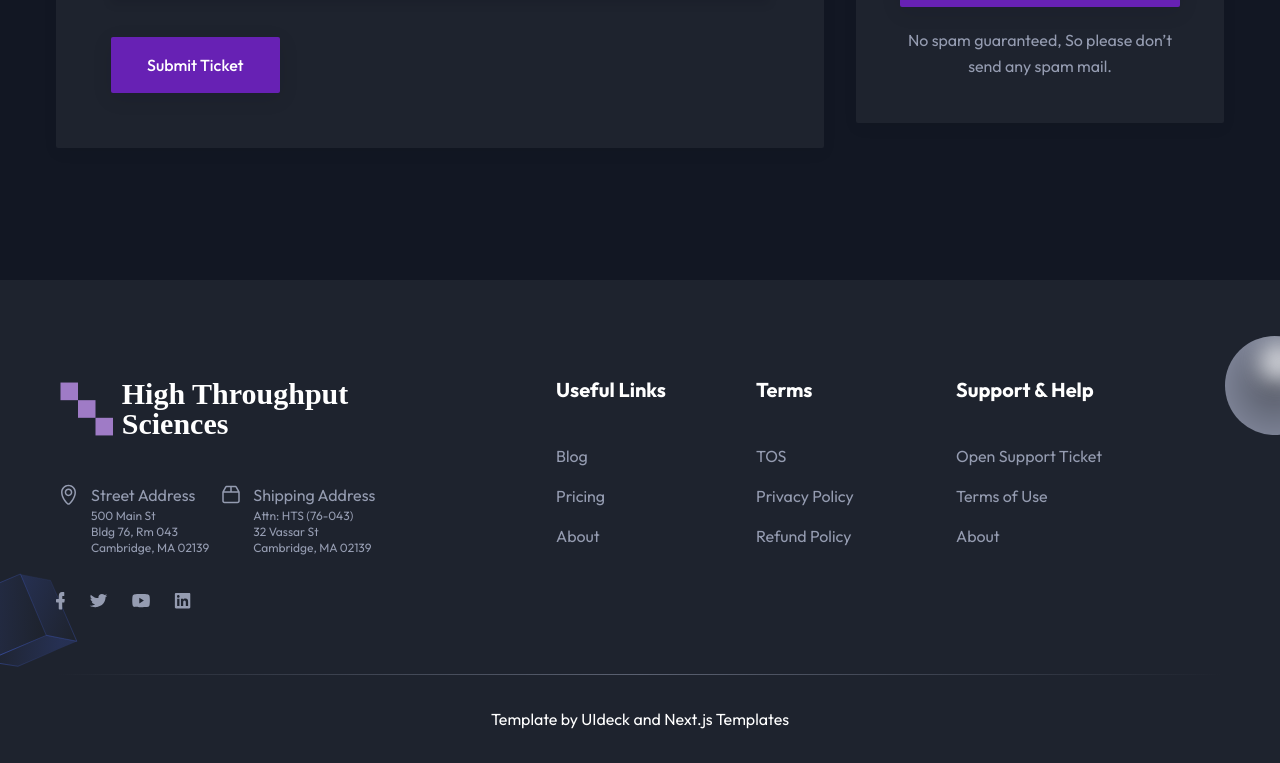
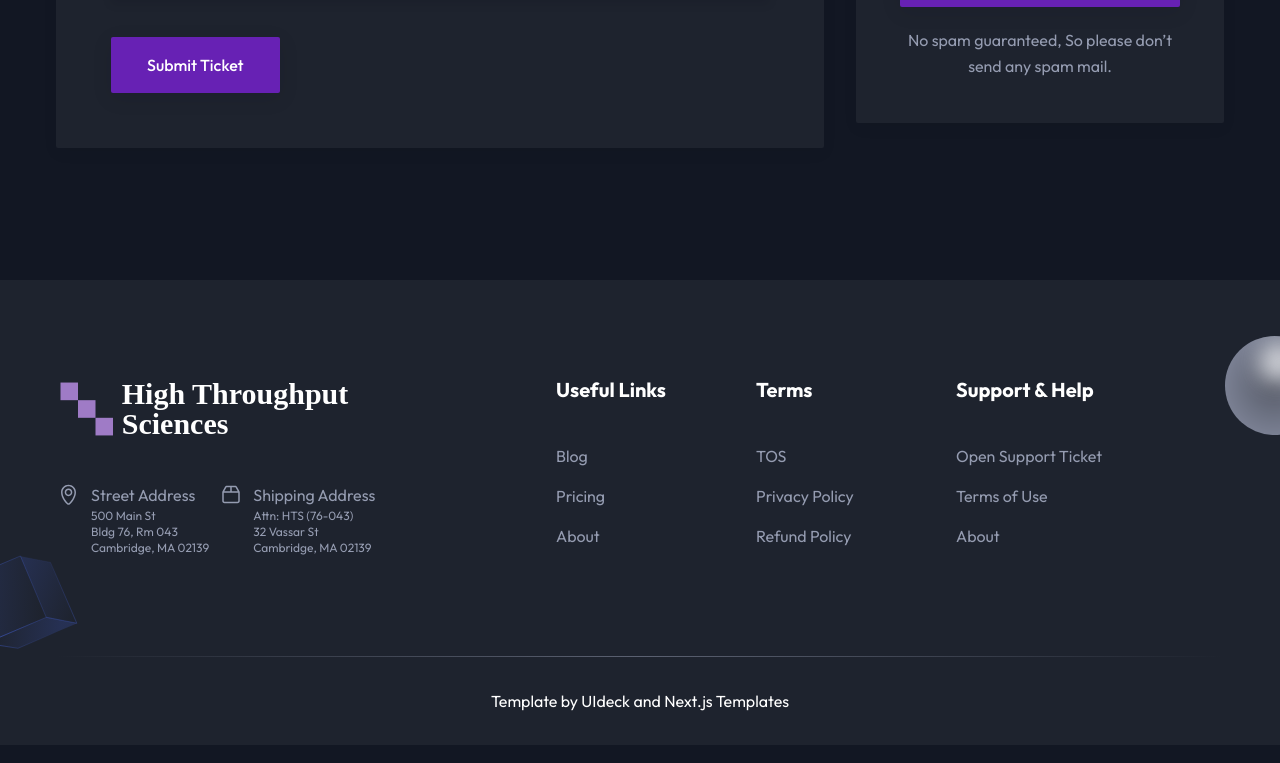
Before and after one commit to Mushriq/web-nextjs-main, a Next.js app: page / in a window 1280 px wide. Shown: the part 6944-7707 px from the top of the page. Built offline with nearby package versions, Linux system fonts and the light colour scheme.

Commit message:
Refactor links in SignupPage and Footer components to use Link component

```diff
--- a/app/signup/page.tsx
+++ b/app/signup/page.tsx
@@ -158,15 +158,15 @@ const SignupPage = () => {
                       </div>
                       <span>
                         By creating account means you agree to the
-                        <a href="#0" className="text-primary hover:underline">
+                        <Link href="#0" className="text-primary hover:underline">
                           {" "}
                           Terms and Conditions{" "}
-                        </a>
+                        </Link>
                         , and our
-                        <a href="#0" className="text-primary hover:underline">
+                        <Link href="#0" className="text-primary hover:underline">
                           {" "}
                           Privacy Policy{" "}
-                        </a>
+                        </Link>
                       </span>
                     </label>
                   </div>
--- a/components/Footer/index.tsx
+++ b/components/Footer/index.tsx
@@ -60,62 +60,7 @@ const Footer = () => {
                     </div>
                 </div>
                 <div className="flex items-center">
-                  <a
-                    href="/"
-                    aria-label="social-link"
-                    className="dark:text-body-color-dark mr-6 text-body-color duration-300 hover:text-primary dark:hover:text-primary"
-                  >
-                    <svg
-                      width="9"
-                      height="18"
-                      viewBox="0 0 9 18"
-                      className="fill-current"
-                    >
-                      <path d="M8.13643 7H6.78036H6.29605V6.43548V4.68548V4.12097H6.78036H7.79741C8.06378 4.12097 8.28172 3.89516 8.28172 3.55645V0.564516C8.28172 0.254032 8.088 0 7.79741 0H6.02968C4.11665 0 2.78479 1.58064 2.78479 3.92339V6.37903V6.94355H2.30048H0.65382C0.314802 6.94355 0 7.25403 0 7.70564V9.7379C0 10.1331 0.266371 10.5 0.65382 10.5H2.25205H2.73636V11.0645V16.7379C2.73636 17.1331 3.00273 17.5 3.39018 17.5H5.66644C5.81174 17.5 5.93281 17.4153 6.02968 17.3024C6.12654 17.1895 6.19919 16.9919 6.19919 16.8226V11.0927V10.5282H6.70771H7.79741C8.11222 10.5282 8.35437 10.3024 8.4028 9.96371V9.93548V9.90726L8.74182 7.95968C8.76604 7.7621 8.74182 7.53629 8.59653 7.31048C8.54809 7.16935 8.33016 7.02823 8.13643 7Z" />
-                    </svg>
-                  </a>
-                  <a
-                    href="/"
-                    aria-label="social-link"
-                    className="dark:text-body-color-dark mr-6 text-body-color duration-300 hover:text-primary dark:hover:text-primary"
-                  >
-                    <svg
-                      width="19"
-                      height="14"
-                      viewBox="0 0 19 14"
-                      className="fill-current"
-                    >
-                      <path d="M16.3024 2.26027L17.375 1.0274C17.6855 0.693493 17.7702 0.436644 17.7984 0.308219C16.9516 0.770548 16.1613 0.924658 15.6532 0.924658H15.4556L15.3427 0.821918C14.6653 0.282534 13.8185 0 12.9153 0C10.9395 0 9.3871 1.48973 9.3871 3.21062C9.3871 3.31336 9.3871 3.46747 9.41532 3.57021L9.5 4.0839L8.90726 4.05822C5.29435 3.95548 2.33065 1.13014 1.85081 0.642123C1.06048 1.92637 1.5121 3.15925 1.99194 3.92979L2.95161 5.36815L1.42742 4.5976C1.45565 5.67637 1.90726 6.52397 2.78226 7.14041L3.54435 7.65411L2.78226 7.93665C3.2621 9.24658 4.33468 9.78596 5.125 9.99144L6.16935 10.2483L5.18145 10.8647C3.60081 11.8921 1.625 11.8151 0.75 11.738C2.52823 12.8682 4.64516 13.125 6.1129 13.125C7.21371 13.125 8.03226 13.0223 8.22984 12.9452C16.1331 11.25 16.5 4.82877 16.5 3.54452V3.36473L16.6694 3.26199C17.629 2.44007 18.0242 2.00342 18.25 1.74658C18.1653 1.77226 18.0524 1.82363 17.9395 1.84932L16.3024 2.26027Z" />
-                    </svg>
-                  </a>
-                  <a
-                    href="/"
-                    aria-label="social-link"
-                    className="dark:text-body-color-dark mr-6 text-body-color duration-300 hover:text-primary dark:hover:text-primary"
-                  >
-                    <svg
-                      width="18"
-                      height="14"
-                      viewBox="0 0 18 14"
-                      className="fill-current"
-                    >
-                      <path d="M17.5058 2.07119C17.3068 1.2488 16.7099 0.609173 15.9423 0.395963C14.5778 7.26191e-08 9.0627 0 9.0627 0C9.0627 0 3.54766 7.26191e-08 2.18311 0.395963C1.41555 0.609173 0.818561 1.2488 0.619565 2.07119C0.25 3.56366 0.25 6.60953 0.25 6.60953C0.25 6.60953 0.25 9.68585 0.619565 11.1479C0.818561 11.9703 1.41555 12.6099 2.18311 12.8231C3.54766 13.2191 9.0627 13.2191 9.0627 13.2191C9.0627 13.2191 14.5778 13.2191 15.9423 12.8231C16.7099 12.6099 17.3068 11.9703 17.5058 11.1479C17.8754 9.68585 17.8754 6.60953 17.8754 6.60953C17.8754 6.60953 17.8754 3.56366 17.5058 2.07119ZM7.30016 9.44218V3.77687L11.8771 6.60953L7.30016 9.44218Z" />
-                    </svg>
-                  </a>
-                  <a
-                    href="/"
-                    aria-label="social-link"
-                    className="dark:text-body-color-dark text-body-color duration-300 hover:text-primary dark:hover:text-primary"
-                  >
-                    <svg
-                      width="17"
-                      height="16"
-                      viewBox="0 0 17 16"
-                      className="fill-current"
-                    >
-                      <path d="M15.2196 0H1.99991C1.37516 0 0.875366 0.497491 0.875366 1.11936V14.3029C0.875366 14.8999 1.37516 15.4222 1.99991 15.4222H15.1696C15.7943 15.4222 16.2941 14.9247 16.2941 14.3029V1.09448C16.3441 0.497491 15.8443 0 15.2196 0ZM5.44852 13.1089H3.17444V5.7709H5.44852V13.1089ZM4.29899 4.75104C3.54929 4.75104 2.97452 4.15405 2.97452 3.43269C2.97452 2.71133 3.57428 2.11434 4.29899 2.11434C5.02369 2.11434 5.62345 2.71133 5.62345 3.43269C5.62345 4.15405 5.07367 4.75104 4.29899 4.75104ZM14.07 13.1089H11.796V9.55183C11.796 8.7061 11.771 7.58674 10.5964 7.58674C9.39693 7.58674 9.222 8.53198 9.222 9.47721V13.1089H6.94792V5.7709H9.17202V6.79076H9.19701C9.52188 6.19377 10.2466 5.59678 11.3711 5.59678C13.6952 5.59678 14.12 7.08925 14.12 9.12897V13.1089H14.07Z" />
-                    </svg>
-                  </a>
+
                 </div>
               </div>
             </div>
@@ -127,28 +72,28 @@ const Footer = () => {
                 </h2>
                 <ul>
                   <li>
-                    <a
+                    <Link
                       href="/blogs"
                       className="dark:text-body-color-dark mb-4 inline-block text-base text-body-color duration-300 hover:text-primary dark:hover:text-primary"
                     >
                       Blog
-                    </a>
+                    </Link>
                   </li>
                   <li>
-                    <a
+                    <Link
                       href="/pricing"
                       className="dark:text-body-color-dark mb-4 inline-block text-base text-body-color duration-300 hover:text-primary dark:hover:text-primary"
                     >
                       Pricing
-                    </a>
+                    </Link>
                   </li>
                   <li>
-                    <a
+                    <Link
                       href="/about"
                       className="dark:text-body-color-dark mb-4 inline-block text-base text-body-color duration-300 hover:text-primary dark:hover:text-primary"
                     >
                       About
-                    </a>
+                    </Link>
                   </li>
                 </ul>
               </div>
@@ -161,28 +106,28 @@ const Footer = () => {
                 </h2>
                 <ul>
                   <li>
-                    <a
+                    <Link
                       href="/"
                       className="dark:text-body-color-dark mb-4 inline-block text-base text-body-color duration-300 hover:text-primary dark:hover:text-primary"
                     >
                       TOS
-                    </a>
+                    </Link>
                   </li>
                   <li>
-                    <a
+                    <Link
                       href="/"
                       className="dark:text-body-color-dark mb-4 inline-block text-base text-body-color duration-300 hover:text-primary dark:hover:text-primary"
                     >
                       Privacy Policy
-                    </a>
+                    </Link>
                   </li>
                   <li>
-                    <a
+                    <Link
                       href="/"
                       className="dark:text-body-color-dark mb-4 inline-block text-base text-body-color duration-300 hover:text-primary dark:hover:text-primary"
                     >
                       Refund Policy
-                    </a>
+                    </Link>
                   </li>
                 </ul>
               </div>
@@ -195,28 +140,28 @@ const Footer = () => {
                 </h2>
                 <ul>
                   <li>
-                    <a
+                    <Link
                       href="/contact"
                       className="dark:text-body-color-dark mb-4 inline-block text-base text-body-color duration-300 hover:text-primary dark:hover:text-primary"
                     >
                       Open Support Ticket
-                    </a>
+                    </Link>
                   </li>
                   <li>
-                    <a
+                    <Link
                       href="/"
                       className="dark:text-body-color-dark mb-4 inline-block text-base text-body-color duration-300 hover:text-primary dark:hover:text-primary"
                     >
                       Terms of Use
-                    </a>
+                    </Link>
                   </li>
                   <li>
-                    <a
+                    <Link
                       href="/about"
                       className="dark:text-body-color-dark mb-4 inline-block text-base text-body-color duration-300 hover:text-primary dark:hover:text-primary"
                     >
                       About
-                    </a>
+                    </Link>
                   </li>
                 </ul>
               </div>
@@ -227,9 +172,9 @@ const Footer = () => {
           <div className="py-8">
             <p className="text-center text-base text-body-color dark:text-white">
               Template by UIdeck and{" "}
-              <a href="https://nextjstemplates.com" rel="nofollow noopener">
+              <Link href="https://nextjstemplates.com" rel="nofollow noopener">
                 Next.js Templates
-              </a>
+              </Link>
             </p>
           </div>
         </div>
```
